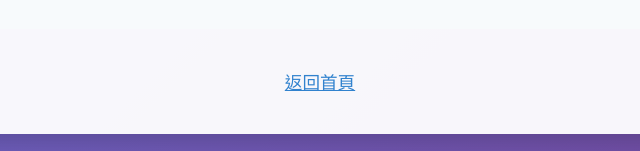
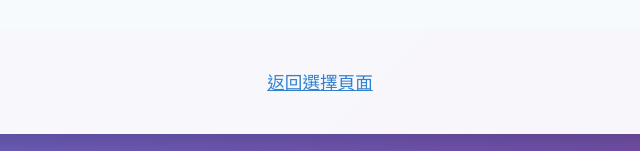
Before and after one commit to lceng2780-crypto/xun1129, a plain HTML site: page selection-sort.html in a window 1280 px wide. Shown: the part 1021-1172 px from the top of the page, 320-960 px from the left. Drawn offline with Linux system fonts and the light colour scheme.

Commit message:
優化程式

```diff
--- a/selection-sort.html
+++ b/selection-sort.html
@@ -162,7 +162,7 @@ for i = 0 to n-2:
             </script>
         </section>
         <div style="text-align:center; margin-top:30px;">
-            <a href="index.html" style="color:#3182ce; text-decoration:underline; font-size:1.1em;">返回首頁</a>
+            <a href="sort-menu.html" style="color:#3182ce; text-decoration:underline; font-size:1.1em;">返回選擇頁面</a>
         </div>
     </div>
 </body>
```
Also changed, not shown: index.html (+4 -1 lines).
